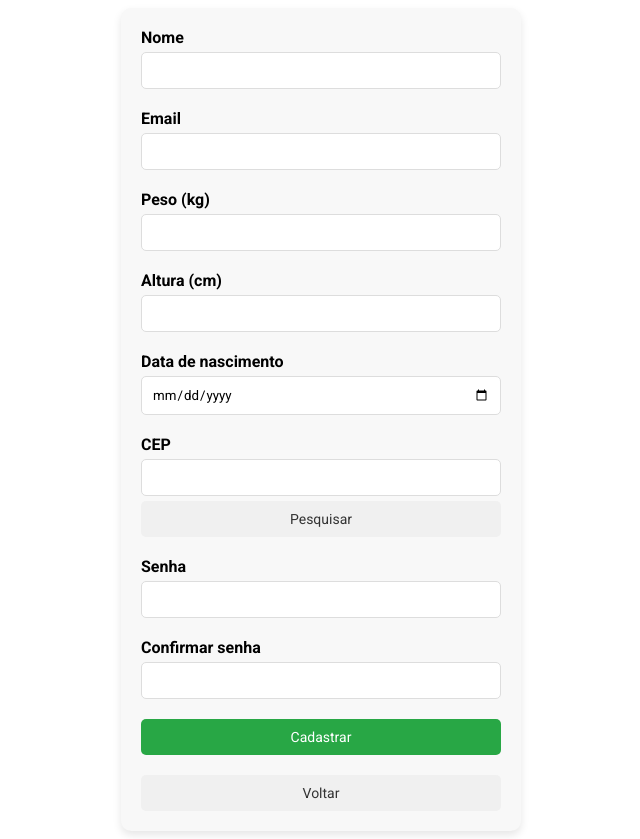
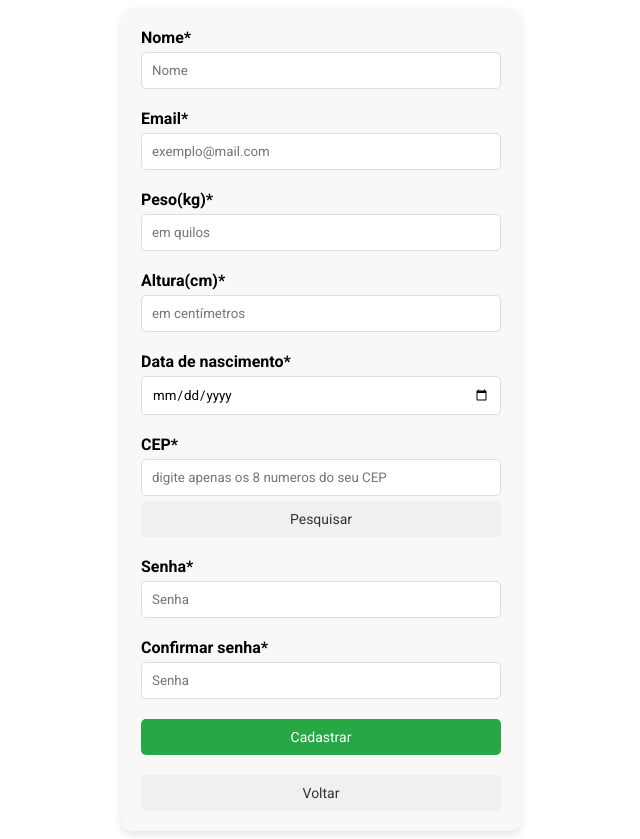
Before and after one commit to andrejsmattos/keep-health, an Angular app: page /cadastro in a window 1280 px wide. Shown: the whole page, without its empty margins (319-959 px from the left). Built offline with nearby package versions, Linux system fonts and the light colour scheme.

Commit message:
Implementação de validators no formulário de cadastro

```diff
--- a/src/app/components/cadastro/cadastro.component.html
+++ b/src/app/components/cadastro/cadastro.component.html
@@ -1,43 +1,68 @@
 <div class="cadastro">
-  <form (ngSubmit)="cadastrarUsuario()" [formGroup]="formCadastro">
+  <form (ngSubmit)="cadastrarUsuario()" [formGroup]="formCadastro" #formDir="ngForm">
 
     <div class="elemento-form">
-      <label for="nome">Nome</label>
-      <input name="nome" type="text" formControlName="nome" required>
+      <label for="nome">Nome*</label>
+      <input name="nome" type="text" formControlName="nome" placeholder="Nome">
+      <div *ngIf="nome.dirty && nome.touched && nome.errors && nome.errors?.['required']">
+        <p class="error-validation">Preencha este campo para continuar</p>
+      </div>
     </div>
 
     <div class="elemento-form">
-      <label for="email">Email</label>
-      <input name="email" type="email" formControlName="email" required>
+      <label for="email">Email*</label>
+      <input name="email" type="email" formControlName="email" placeholder="exemplo@mail.com">
+      <div *ngIf="email.dirty && email.touched && email.errors && email.errors?.['required']">
+        <p class="error-validation">Preencha este campo para continuar</p>
+        <p *ngIf="email.dirty && email.touched && email.errors?.['email'] && formDir.submitted" class="error-validation">Digite um email válido</p>
+      </div>
     </div>
 
     <div class="elemento-form">
       <div class="element-form"></div>
-      <label for="peso">Peso (kg)</label>
-      <input class="peso" name="peso" type="number" formControlName="peso" required>
-      <label for="altura">Altura (cm)</label>
-      <input class="altura" name="altura" type="number" formControlName="altura" required>
+      <label for="peso">Peso(kg)*</label>
+      <input class="peso" name="peso" type="number" formControlName="peso" placeholder="em quilos">
+      <div *ngIf="peso.dirty && peso.touched && peso.errors && peso.errors?.['required']">
+        <p class="error-validation">Preencha este campo para continuar</p>
+      </div>
+      <label for="altura">Altura(cm)*</label>
+      <input class="altura" name="altura" type="number" formControlName="altura" placeholder="em centímetros">
+      <div *ngIf="altura.dirty && altura.touched && altura.errors && altura.errors?.['required']">
+        <p class="error-validation">Preencha este campo para continuar</p>
+      </div>
     </div>
 
     <div class="elemento-form">
-      <label for="dataNascimento">Data de nascimento</label>
-      <input name="dataNascimento" type="date" formControlName="dataNascimento" required>
+      <label for="dataNascimento">Data de nascimento*</label>
+      <input name="dataNascimento" type="date" formControlName="dataNascimento">
+      <div *ngIf="dataNascimento.dirty && dataNascimento.touched && dataNascimento.errors && dataNascimento.errors?.['required']">
+        <p class="error-validation">Preencha este campo para continuar</p>
+      </div>
     </div>
 
     <div class="elemento-form">
-      <label for="cep">CEP</label>
-      <input name="cep" type="number" formControlName="cep" id="cep" required>
+      <label for="cep">CEP*</label>
+      <input name="cep" type="number" formControlName="cep" id="cep" placeholder="digite apenas os 8 numeros do seu CEP">
+      <div *ngIf="cep.dirty && cep.touched && cep.errors && cep.errors?.['required']">
+        <p class="error-validation">Preencha este campo para continuar</p>
+      </div>
       <button id="btn-pesquisar">Pesquisar</button>
     </div>
 
     <div class="elemento-form">
-      <label for="senha">Senha</label>
-      <input name="senha" type="password" formControlName="senha" required>
+      <label for="senha">Senha*</label>
+      <input name="senha" type="password" formControlName="senha" placeholder="Senha" required>
+      <div *ngIf="senha.dirty && senha.touched && senha.errors && senha.errors?.['required']">
+        <p class="error-validation">Preencha este campo para continuar</p>
+      </div>
     </div>
 
     <div class="elemento-form">
-      <label for="confirmarSenha">Confirmar senha</label>
-      <input name="confirmarSenha" type="password" formControlName="confirmarSenha" required>
+      <label for="confirmarSenha">Confirmar senha*</label>
+      <input name="confirmarSenha" type="password" formControlName="confirmarSenha" placeholder="Senha" required>
+      <div *ngIf="confirmarSenha.dirty && confirmarSenha.touched && confirmarSenha.errors && confirmarSenha.errors?.['required']">
+        <p class="error-validation">Preencha este campo para continuar</p>
+      </div>
     </div>
 
     <div class="botoes-form">
--- a/src/app/components/cadastro/cadastro.component.scss
+++ b/src/app/components/cadastro/cadastro.component.scss
@@ -85,6 +85,13 @@
   background-color: #e0e0e0;
 }
 
+.error-validation{
+  margin-top: 3px;
+  color: red;
+  font-size: 12px;
+  padding-left: 10px;
+}
+
 
 /* .elemento-form .peso {
   width: calc(50% - 5px);
--- a/src/app/components/cadastro/cadastro.component.ts
+++ b/src/app/components/cadastro/cadastro.component.ts
@@ -1,7 +1,7 @@
 import { Component, Inject } from '@angular/core';
-import { FormControl, FormGroup, ReactiveFormsModule } from '@angular/forms';
+import { FormControl, FormGroup, ReactiveFormsModule, Validators } from '@angular/forms';
 import { Router, RouterLink } from '@angular/router';
-import { DOCUMENT } from '@angular/common';
+import { CommonModule, DOCUMENT } from '@angular/common';
 
 @Component({
   selector: 'app-cadastro',
@@ -10,21 +10,22 @@ import { DOCUMENT } from '@angular/common';
   styleUrl: './cadastro.component.scss',
   imports: [
     ReactiveFormsModule,
-    RouterLink
+    RouterLink,
+    CommonModule
   ]
 })
 
 //conecta dados de formulário de template e TS
 export class CadastroComponent {
   formCadastro = new FormGroup({
-    nome: new FormControl(''),
-    email: new FormControl(''),
-    peso: new FormControl(''),
-    altura: new FormControl(''),
-    dataNascimento: new FormControl(''),
-    cep: new FormControl(''),
-    senha: new FormControl(''),
-    confirmarSenha: new FormControl(''),
+    nome: new FormControl('', [Validators.required, Validators.maxLength(3)]),
+    email: new FormControl('', [Validators.required, Validators.maxLength(3), Validators.email]),
+    peso: new FormControl('', [Validators.required, Validators.maxLength(3)]),
+    altura: new FormControl('', [Validators.required, Validators.maxLength(3)]),
+    dataNascimento: new FormControl('', Validators.required),
+    cep: new FormControl('', [Validators.required, Validators.maxLength(8), Validators.minLength(8)]),
+    senha: new FormControl('', Validators.required),
+    confirmarSenha: new FormControl('', Validators.required),
   });
   localStorage: Storage | undefined;
 
@@ -32,6 +33,37 @@ export class CadastroComponent {
     this.localStorage = document.defaultView?.localStorage;
   }
 
+  get nome(){
+    return this.formCadastro.get('nome')!;
+  }
+
+  get email(){
+    return this.formCadastro.get('email')!;
+  }
+
+  get peso(){
+    return this.formCadastro.get('peso')!;
+  }
+
+  get altura(){
+    return this.formCadastro.get('altura')!;
+  }
+
+  get dataNascimento(){
+    return this.formCadastro.get('dataNascimento')!;
+  }
+
+  get cep(){
+    return this.formCadastro.get('cep')!;
+  }
+
+  get senha(){
+    return this.formCadastro.get('senha')!;
+  }
+
+  get confirmarSenha(){
+    return this.formCadastro.get('confirmarSenha')!;
+  }
 
   cadastrarUsuario() {
     //confirma se todos os campos foram preenchidos
```
